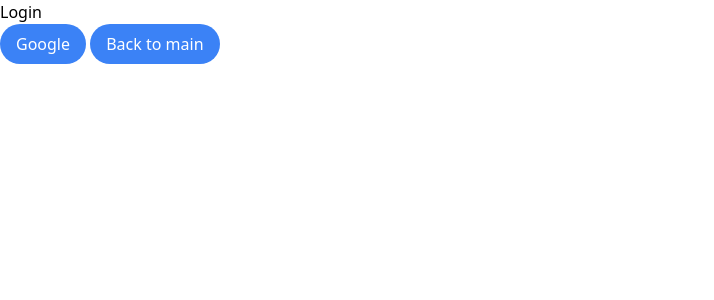
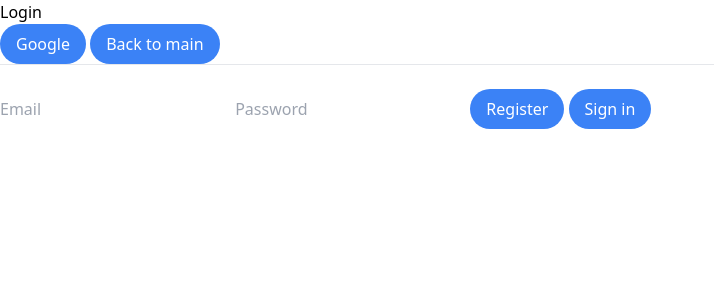
Before and after one commit to adit-umakanth/harpocrates-webui, a SvelteKit app: page /login in a window 1280 px wide. Shown: the top 300 px of the page, without its empty margins (0-714 px from the left). Built offline with nearby package versions, Linux system fonts and the light colour scheme; no server answers.

Commit message:
added sign in with username and email

```diff
--- a/src/routes/login/+page.svelte
+++ b/src/routes/login/+page.svelte
@@ -2,10 +2,19 @@
 	import { goto } from '$app/navigation';
 	import firebaseApp from '$lib/firebase';
 	import { userState } from '$lib/userState.svelte';
-	import { getAuth, GoogleAuthProvider, signInWithPopup } from 'firebase/auth';
+	import {
+		createUserWithEmailAndPassword,
+		getAuth,
+		GoogleAuthProvider,
+		signInWithEmailAndPassword,
+		signInWithPopup
+	} from 'firebase/auth';
 
 	const auth = getAuth(firebaseApp);
 	const provider = new GoogleAuthProvider();
+
+	let manualEmail = $state<string>('');
+	let manualPassword = $state<string>('');
 
 	function initiateSignIn() {
 		signInWithPopup(auth, provider)
@@ -17,6 +26,29 @@
 				console.error(error);
 			});
 	}
+
+	function initiateSignInWithEmail() {
+		signInWithEmailAndPassword(auth, manualEmail, manualPassword)
+			.then((result) => {
+				const user = result.user;
+				console.log(user);
+			})
+			.catch((error) => {
+				console.error(error);
+			});
+	}
+
+	function createUser() {
+		createUserWithEmailAndPassword(auth, manualEmail, manualPassword)
+			.then((result) => {
+				const user = result.user;
+				console.log(user);
+			})
+			.catch((error) => {
+				console.error(error);
+			});
+	}
+
 	function backToMain() {
 		goto('/');
 	}
@@ -31,3 +63,12 @@
 <p>Login</p>
 <button class="btn" onclick={initiateSignIn}>Google</button>
 <button class="btn" onclick={backToMain}>Back to main</button>
+<br />
+<hr />
+<br />
+<div class="m-auto flex w-screen flex-row flex-wrap gap-3 p-2 md:size-1/4">
+	<input class="basis-full" type="text" placeholder="Email" bind:value={manualEmail} />
+	<input class="basis-full" type="password" placeholder="Password" bind:value={manualPassword} />
+	<button class="btn flex-1" onclick={createUser}>Register</button>
+	<button class="btn flex-1" onclick={initiateSignInWithEmail}>Sign in</button>
+</div>
```
